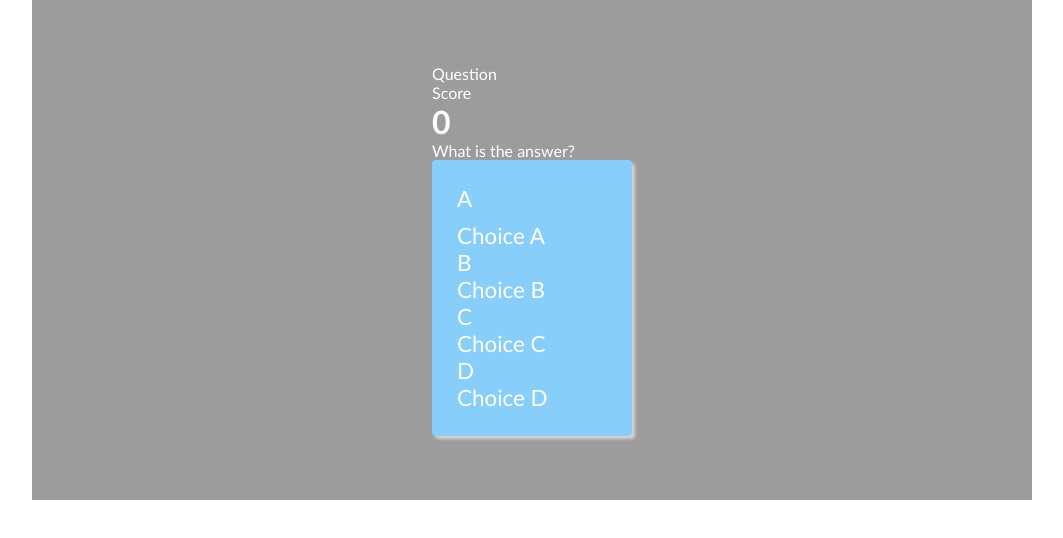
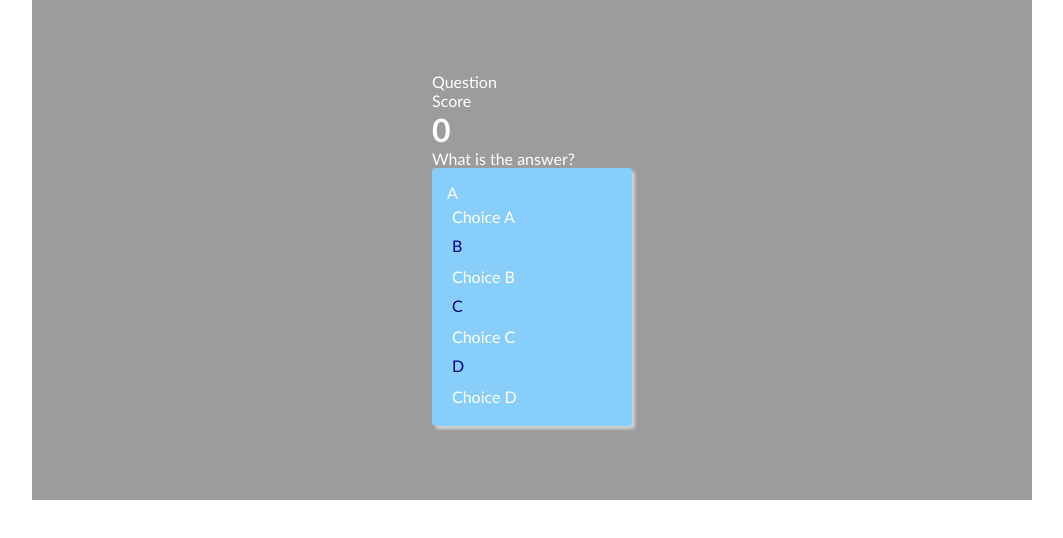
Before and after one commit to poorlybicycle/java-quiz, a plain HTML site: page quiz.html in a window 1280 px wide. Shown: the whole page, without its empty margins (108-1171 px from the left). Drawn offline with Linux system fonts and the light colour scheme.

Commit message:
fixed spacing between boxes

```diff
--- a/quiz.css
+++ b/quiz.css
@@ -1,20 +1,28 @@
+:root{
+    --background-color: rgb(157, 156, 156);
+    --box-color: lightskyblue;
+    --box-shadow-color: lightgray;
+    --hover-color: rgb(67, 176, 243);
+    --color: white;
+}
+
 * {
     margin: 0;
 }
 
 .choice-container {
-    display:flex;
-    width: 1000px;
+    display: flex;
     border-radius: 4px;
-    background-color: lightskyblue;
+    background-color: var(--box-color);
     /*add?
     min-width: 500px;
     */
-    font-size: 1.4rem;
+    font-size: 100%;
     text-align: left;
-    padding: 25px;
+    padding: 15px;
     width: 200px;
     box-shadow: 3px 3px 3px lightgray;
+    margin-bottom: 2px;
 }
 
 .flex-column {
@@ -23,15 +31,20 @@
     align-content: flex-start;
 }
 
-
-
 .choice-container:hover {
     cursor: pointer;
     box-shadow: 3px 3px 3px lightgrey;
     transform: scale(1.02);
-    transform: transform 130ms;
+    transition: transform 130ms;
 }
 
-.choice-prefix-A {
-    margin-bottom: 10px;
+.choice-prefix {
+    margin-bottom: 2px;
+    padding: 5px;
+    color: navy;
 }
+
+.choice-text {
+    padding: 5px;
+    width: 100%;
+}
```
